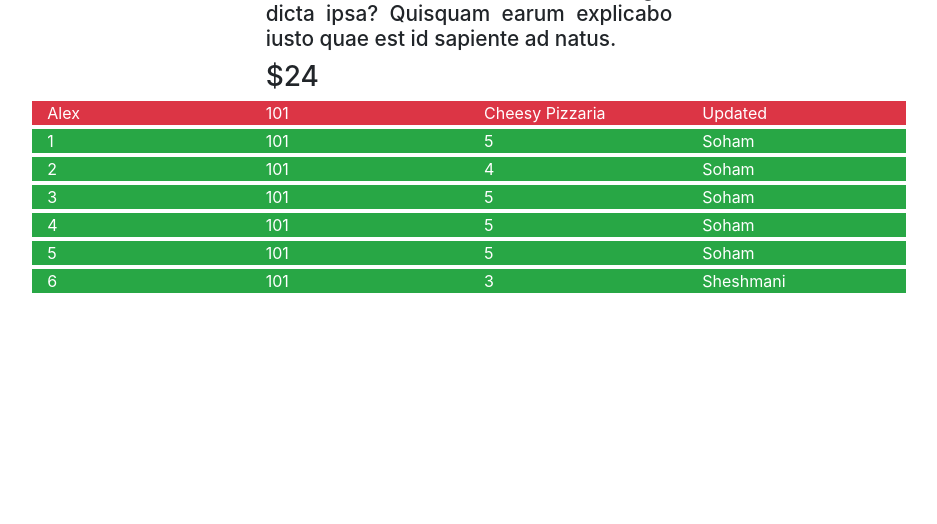
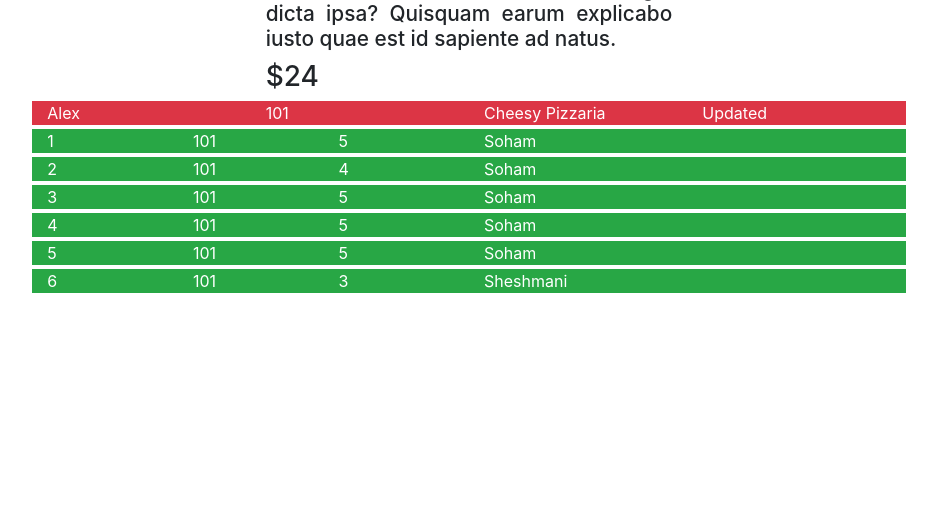
Before and after one commit to sheshmaninigam/Mani_django, a Django app: page /food/detail/1/ in a window 1280 px wide. Shown: the part 276-800 px from the top of the page, without its empty margins (171-1108 px from the left). Run offline with Django 4.2, Linux system fonts and the light colour scheme; a user stored in the database is signed in; data comes from the database, SQL or seed files in the repository; both versions use the stored data as it was after the commit.

Commit message:
commit:81

```diff
--- a/mysite/food/templates/food/detail.html
+++ b/mysite/food/templates/food/detail.html
@@ -134,20 +134,36 @@
             <div class="col-md-8 offset-md-2 bg-success text-white">
 
                 <div class="row">
-                    <div class="col-md-3 text-left">
+                    <div class="col-md-2 text-left">
                         {{ obj.order_id }}
                     </div>
 
-                    <div class="col-md-3 text-left">
+                    <div class="col-md-2 text-left">
                         {{ obj.prod_code }}
                     </div>
 
-                    <div class="col-md-3 text-left">
+                    <div class="col-md-2 text-left">
                         {{ obj.quantity }}
                     </div>
 
-                    <div class="col-md-3 text-left">
+                    <div class="col-md-2 text-left">
                         {{ obj.user }}
+                    </div>
+
+                    <div class="col-md-2 text-left">
+                        {% if user.profile.user_type == "Cust" %}
+                        <a href="#" class="btn btn-warning btn-sm">
+                            Edit Qty
+                        </a>
+                        {% endif %}
+                    </div>
+
+                    <div class="col-md-2 text-left">
+                        {% if user.profile.user_type == "Cust" %}
+                        <a href="#" class="btn btn-primary btn-sm">
+                            Buy Now
+                        </a>
+                        {% endif %}
                     </div>
 
                 </div>
```
Also changed, not shown: mysite/db.sqlite3.
